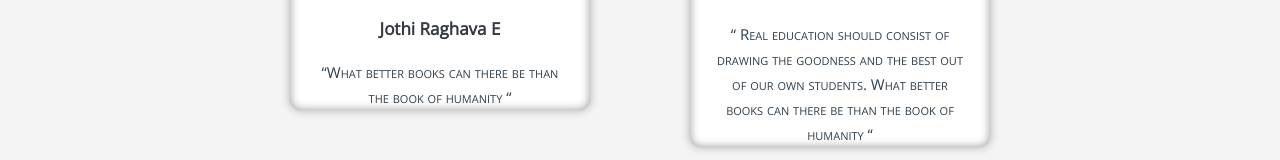
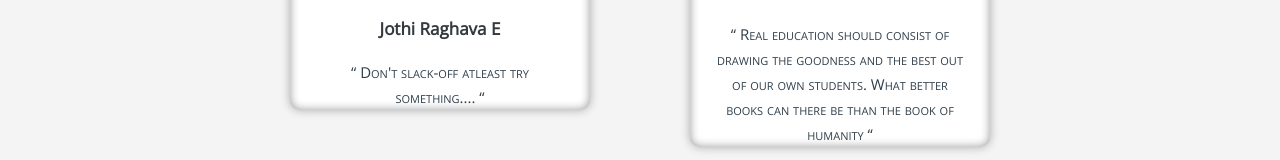
Before and after one commit to hariharasudhanr391/ENGINEERS_Community, a plain HTML site: page index.html in a window 1280 px wide. Shown: the part 2882-3042 px from the top of the page. Drawn offline with nearby package versions, Linux system fonts and the light colour scheme.

Commit message:
Update index.html

```diff
--- a/index.html
+++ b/index.html
@@ -131,7 +131,7 @@
 				<center><img src="images/creator/JR.jpeg"></center>
 				<center><div class="card-title">Jothi Raghava E</div>
 				<div id="detail">
-					<p>“What better books can there be than the book of humanity “</p>
+					<p>“ Don't slack-off atleast try something.... “</p>
 				</div>
 				</center>
 			</div>
```
